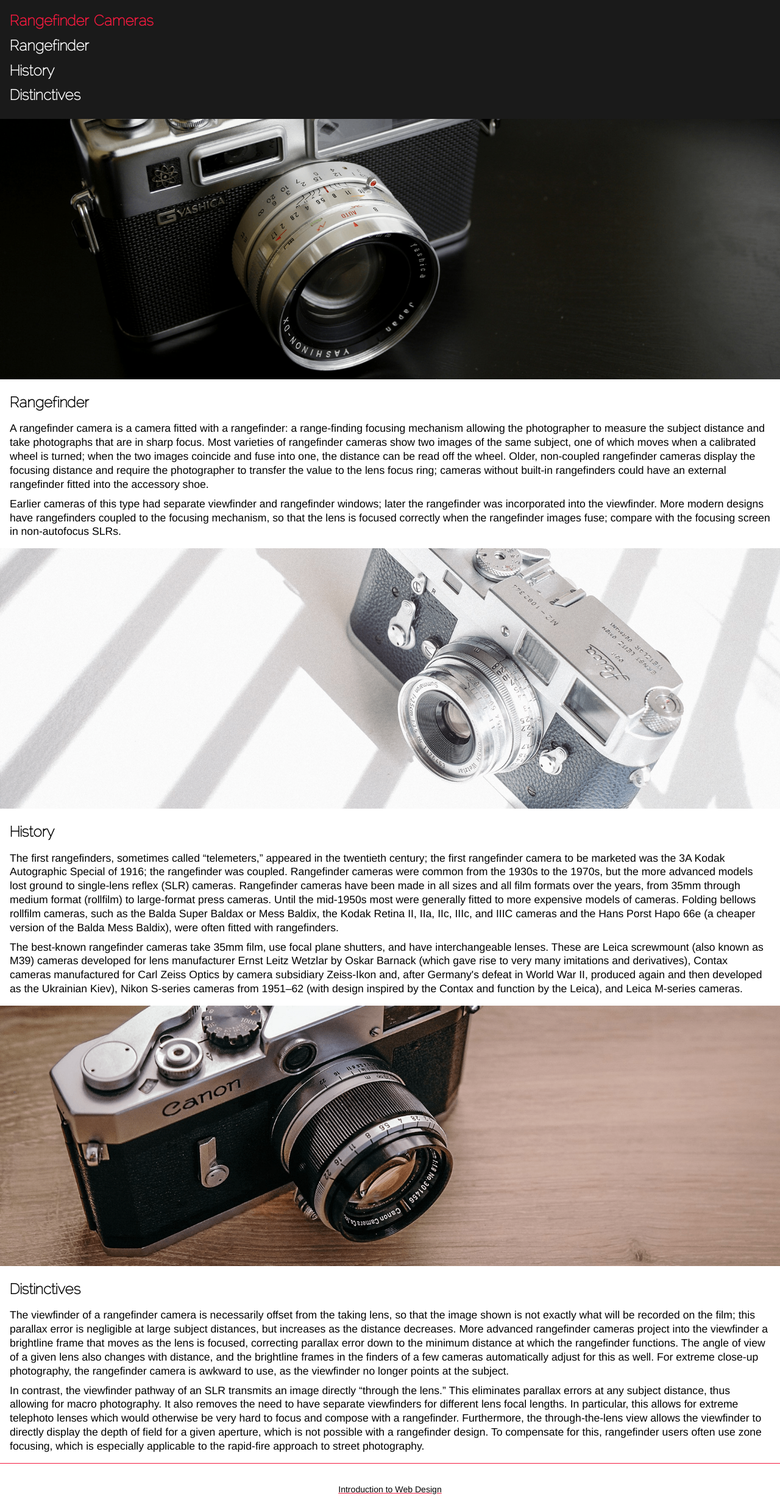
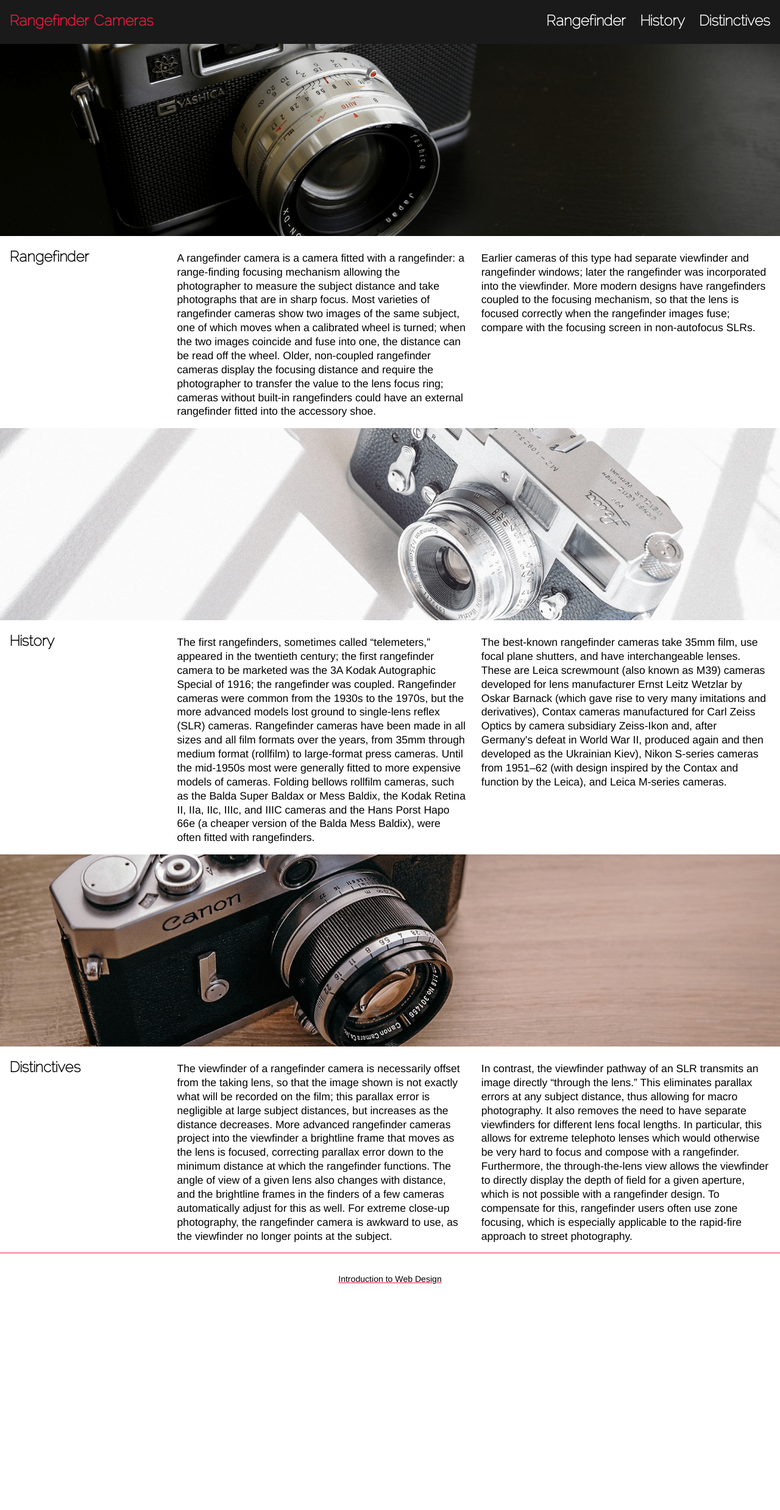
Before and after one commit to emilydidthis/CSCI-UA.004-Fall23, a Jekyll site: the page demos/camera/index.html, which Jekyll copies as it is, in a window 1280 px wide. Shown: the whole page at 61% size. Built offline with Jekyll 4.4.1, drawn with Linux system fonts in a browser that asks for light colours; after the commit the page ends 2132 px from its top, so only the background shows below that.

Commit message:
uploading final rangefinder website

```diff
--- a/_data/schedule.yaml
+++ b/_data/schedule.yaml
@@ -289,6 +289,9 @@
         - name: "Download: Rangefinder Camera Files"
           path: /assets/files/camera.zip
           type: download
+        - name: Final Responsive Rangefinder Website
+          path: /demos/camera/index.html
+          type: code
   - week_number: 11
     classes:
       - topics: Javascript
--- a/demos/camera/index.html
+++ b/demos/camera/index.html
@@ -3,8 +3,14 @@
 <html lang="en">
   <head>
     <meta charset="utf-8">
+    <!-- descriptive text for SEO -->
+    <meta name="description" content="History and distinctives of rangefinder cameras">
+    <!-- keywords for SEO -->
+    <meta name="keywords" content="rangefinder, SLR, vintage, film, camera">
     <title>Rangefinder Cameras</title>
     <link rel="stylesheet" href="styles.css">
+    <!-- favicon should be 32px by 32px -->
+    <link rel="icon" href="images/lens.png">
   </head>
 
   <body>
@@ -12,9 +18,9 @@
       <h1><a href="index.html">Rangefinder Cameras</a></h1>
 
       <nav>
-        <a href="">Rangefinder</a>
-        <a href="">History</a>
-        <a href="">Distinctives</a>
+        <a href="#rangefinder">Rangefinder</a>
+        <a href="#history">History</a>
+        <a href="#distinctives">Distinctives</a>
       </nav>
     </header>
 
@@ -30,7 +36,7 @@
         >
       </figure>
 
-      <article>
+      <article id="rangefinder">
         <h2>Rangefinder</h2>
 
         <p>A rangefinder camera is a camera fitted with a rangefinder: a range-finding focusing mechanism allowing the photographer to measure the subject distance and take photographs that are in sharp focus. Most varieties of rangefinder cameras show two images of the same subject, one of which moves when a calibrated wheel is turned; when the two images coincide and fuse into one, the distance can be read off the wheel. Older, non-coupled rangefinder cameras display the focusing distance and require the photographer to transfer the value to the lens focus ring; cameras without built-in rangefinders could have an external rangefinder fitted into the accessory shoe.</p>
@@ -49,7 +55,7 @@
         >
       </figure>
 
-      <article>
+      <article id="history">
         <h2>History</h2>
 
         <p>The first rangefinders, sometimes called “telemeters,” appeared in the twentieth century; the first rangefinder camera to be marketed was the 3A Kodak Autographic Special of 1916; the rangefinder was coupled. Rangefinder cameras were common from the 1930s to the 1970s, but the more advanced models lost ground to single-lens reflex (SLR) cameras. Rangefinder cameras have been made in all sizes and all film formats over the years, from 35mm through medium format (rollfilm) to large-format press cameras. Until the mid-1950s most were generally fitted to more expensive models of cameras. Folding bellows rollfilm cameras, such as the Balda Super Baldax or Mess Baldix, the Kodak Retina II, IIa, IIc, IIIc, and IIIC cameras and the Hans Porst Hapo 66e (a cheaper version of the Balda Mess Baldix), were often fitted with rangefinders.</p>
@@ -68,7 +74,7 @@
         >
       </figure>
 
-      <article>
+      <article id="distinctives">
         <h2>Distinctives</h2>
 
         <p>The viewfinder of a rangefinder camera is necessarily offset from the taking lens, so that the image shown is not exactly what will be recorded on the film; this parallax error is negligible at large subject distances, but increases as the distance decreases. More advanced rangefinder cameras project into the viewfinder a brightline frame that moves as the lens is focused, correcting parallax error down to the minimum distance at which the rangefinder functions. The angle of view of a given lens also changes with distance, and the brightline frames in the finders of a few cameras automatically adjust for this as well. For extreme close-up photography, the rangefinder camera is awkward to use, as the viewfinder no longer points at the subject.</p>
--- a/demos/camera/styles.css
+++ b/demos/camera/styles.css
@@ -1,6 +1,11 @@
-* {
+
+* { /* Universal selector, selects EVERYTHING */
   margin: 0;
   padding: 0;
+}
+
+html { /* Makes jumping to certain parts of the page smooth*/
+  scroll-behavior: smooth;
 }
 
 /* CSS variable */
@@ -8,7 +13,7 @@
   --accent-color: rgb(245, 26, 63);
 }
 
-/* text */
+/* Importing custom font file */
 @font-face {
   font-family: Raleway;
   src:
@@ -61,7 +66,6 @@
 }
 
 /* header and navigation */
-
 header {
   background-color: hsl(0, 0%, 10%); /* dark gray */
 }
@@ -72,13 +76,15 @@
 }
 
 /* layout */
-
 header, article {
   padding: 1em;
 }
 
 figure {
-
+  max-height: 35vh; /* percent of viewport height */
+  overflow: hidden;
+  display: flex; /* used for alignment purposes only */
+  align-items: center; /* center child element (banner image) vertically*/
 }
 
 img.banner {
@@ -90,3 +96,41 @@
   border-top: 1px solid var(--accent-color);
   padding: 2em;
 }
+
+
+/* --- MEDIA QUERIES --- */
+@media (min-width: 768px){
+  header { /* display title and nav in one line (h1 is col1, nav is col2 */
+    display: flex;
+    flex-direction: row;
+    justify-content: space-between;
+    height: 2.5em;
+  }
+
+  nav {
+    display: flex;
+    flex-direction: row; /* change from column display to one line */
+  }
+
+  nav > a {
+    margin-left: 1em;
+  }
+
+}
+
+@media (min-width: 1024px){
+
+  /* display article content in columns (h2 is col1, p is col2, p is col3) */
+  article {
+    display: flex;
+    justify-content: space-between;
+  }
+
+  article > h2 {
+    width: 20%;
+  }
+
+  article > p {
+    width: 38%;
+  }
+}
```
Also changed, not shown: 6 other files.
